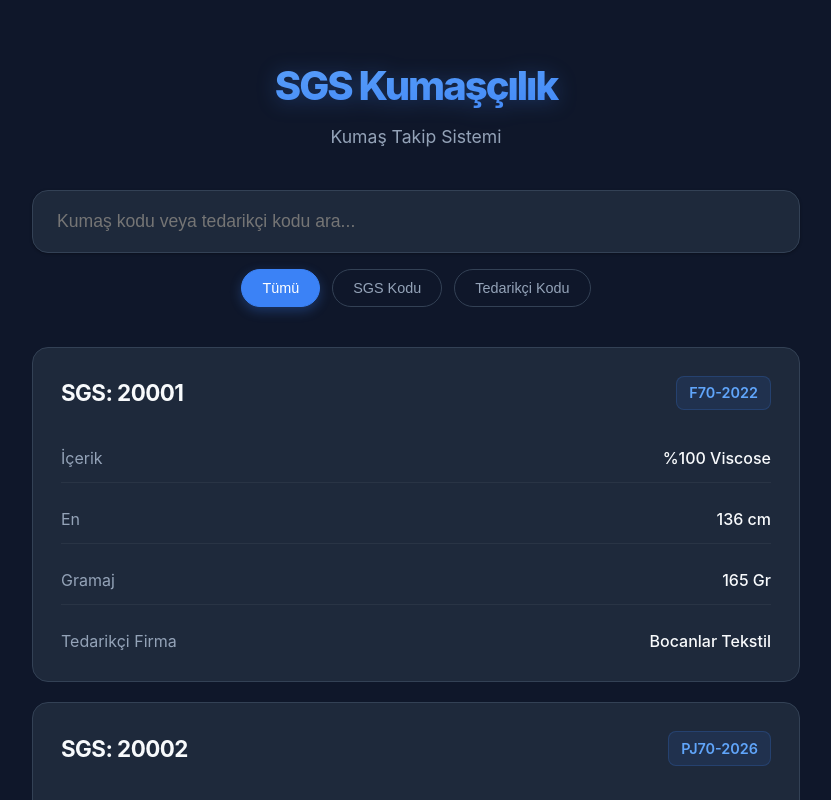
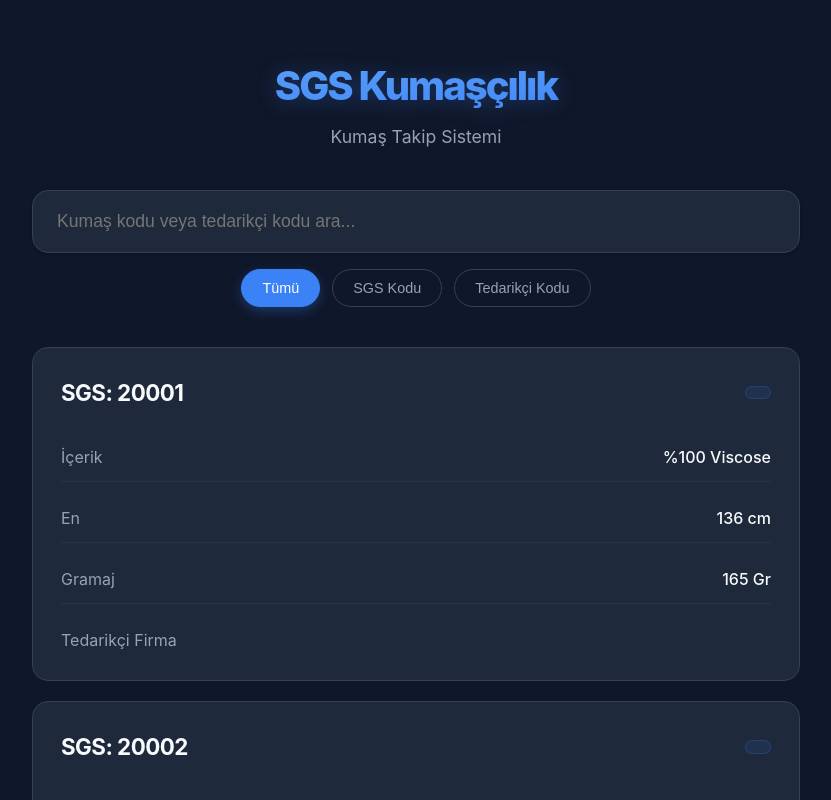
Before and after one commit to scraper-cos/sgs-fabric-finder, a React (Vite) app: page / in a window 1280 px wide. Shown: the top 800 px of the page, without its empty margins (224-1055 px from the left). Built offline with nearby package versions, Linux system fonts and the light colour scheme.

Commit message:
Update App.jsx

```diff
--- a/src/App.jsx
+++ b/src/App.jsx
@@ -13,11 +13,11 @@ function App() {
 
     return fabricData.filter(fabric => {
       const sgsCode = String(fabric['SGS Kodu'] || '').toLowerCase();
-      const supplierCode = String(fabric['Bocanlar Kodu'] || '').toLowerCase();
+      const supplierCode = String(fabric['Tedarikçi Kodu'] || '').toLowerCase();
       const content = String(fabric['İçerik'] || '').toLowerCase();
       const width = String(fabric['En (cm)'] || '').toLowerCase();
       const weight = String(fabric['Gramaj (Gr)'] || '').toLowerCase();
-      const supplierName = "bocanlar tekstil"; // Hardcoded supplier name for search
+      const supplierName = String(fabric['Tedarikçi Firma'] || '').toLowerCase();
 
       if (searchMode === 'sgs') {
         return sgsCode.includes(lowerTerm);
@@ -86,7 +86,7 @@ function App() {
             >
               <div className="card-header">
                 <div className="card-title">SGS: {fabric['SGS Kodu']}</div>
-                <div className="info-badge">{fabric['Bocanlar Kodu']}</div>
+                <div className="info-badge">{fabric['Tedarikçi Kodu']}</div>
               </div>
 
               <div className="card-detail">
@@ -106,7 +106,7 @@ function App() {
 
               <div className="card-detail">
                 <span className="detail-label">Tedarikçi Firma</span>
-                <span className="detail-value">Bocanlar Tekstil</span>
+                <span className="detail-value">{fabric['Tedarikçi Firma']}</span>
               </div>
             </div>
           ))
@@ -123,7 +123,7 @@ function App() {
             <button className="modal-close" onClick={() => setSelectedFabric(null)}>×</button>
 
             <h2 className="modal-title">SGS: {selectedFabric['SGS Kodu']}</h2>
-            <div className="modal-badge">{selectedFabric['Bocanlar Kodu']}</div>
+            <div className="modal-badge">{selectedFabric['Tedarikçi Kodu']}</div>
 
             <div className="modal-details">
               <div className="card-detail">
@@ -140,7 +140,7 @@ function App() {
               </div>
               <div className="card-detail">
                 <span className="detail-label">Tedarikçi Firma:</span>
-                <span className="detail-value">Bocanlar Tekstil</span>
+                <span className="detail-value">{selectedFabric['Tedarikçi Firma']}</span>
               </div>
             </div>
 
```
